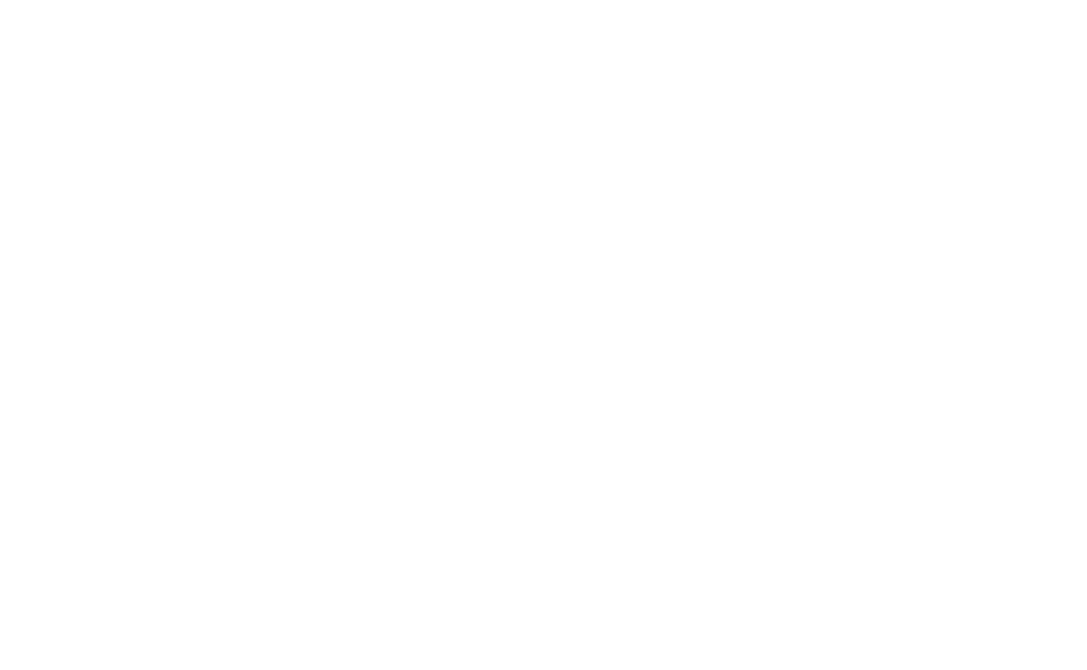
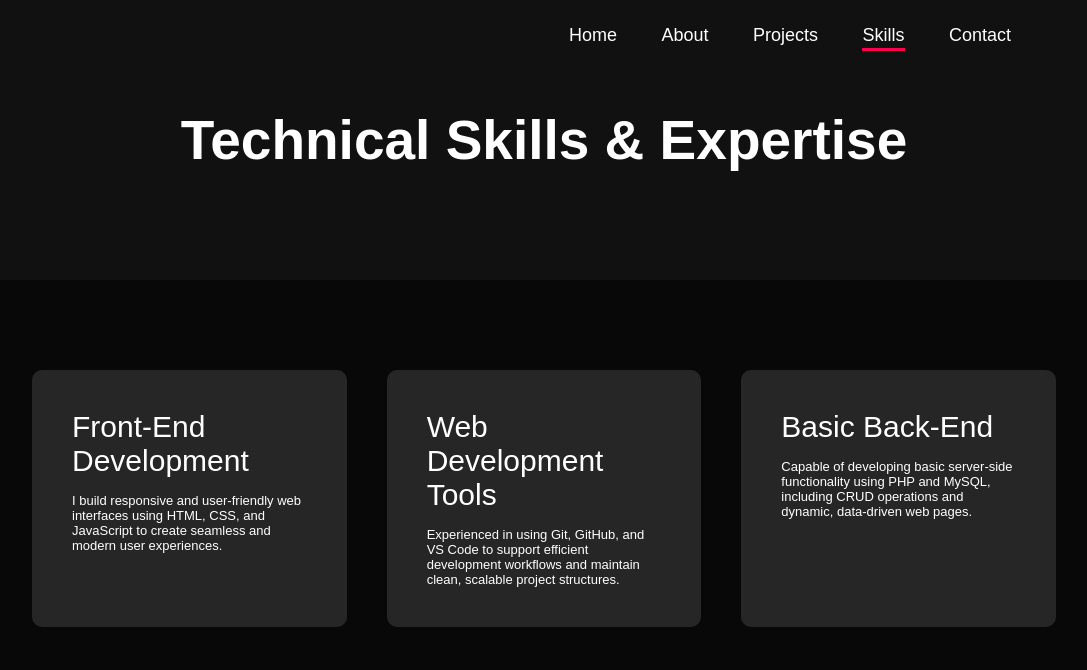
Before and after one commit to nesaathussholeha/personal-portfolio, a plain HTML site: page skills.html in a window 1280 px wide. Shown: the whole page, without its empty margins (96-1183 px from the left). Drawn offline with Linux system fonts and the light colour scheme.

Commit message:
skills page

```diff
--- a/skills.html
+++ b/skills.html
@@ -0,0 +1,58 @@
+<!DOCTYPE html>
+<html lang="en">
+
+<head>
+    <meta charset="UTF-8">
+    <meta name="viewport" content="width=device-width, initial-scale=1.0">
+    <title>Projects</title>
+    <link rel="stylesheet" href="css/styles.css">
+</head>
+
+<body class="inner-page">
+    <div id="header">
+        <div class="container">
+            <nav class="inner-nav">
+                <div class="logo-space"></div>
+                <ul>
+                    <li><a href="index.html">Home</a></li>
+                    <li><a href="about.html">About</a></li>
+                    <li><a href="projects.html">Projects</a></li>
+                    <li><a href="skills.html" class="active">Skills</a></li>
+                    <li><a href="contact.html">Contact</a></li>
+                </ul>
+            </nav>
+
+            <div class="header-text">
+                <h1>Technical Skills & Expertise</h1>
+            </div>
+
+        </div>
+    </div>
+    <div id="service">
+        <div class="container">
+            <!-- <h1 class="sub-title">My Services</h1> -->
+            <div class="service-list">
+                <div>
+                    <h2>Front-End Development</h2>
+                    <p>I build responsive and user-friendly web interfaces using HTML, CSS, and JavaScript to create
+                        seamless and modern user experiences.</p>
+                </div>
+                <div>
+                    <h2>Web Development Tools</h2>
+                    <p>Experienced in using Git, GitHub, and VS Code to support efficient development workflows and
+                        maintain clean, scalable project structures.</p>
+                </div>
+                <div>
+                    <h2>Basic Back-End</h2>
+                    <p>Capable of developing basic server-side functionality using PHP and MySQL, including CRUD
+                        operations and dynamic, data-driven web pages.</p>
+                </div>
+            </div>
+        </div>
+    </div>
+
+    <script src="js/script.js"></script>
+
+</body>
+
+</html>
```
Also changed, not shown: about.html (+0 -1 lines), projects.html (+3 -3 lines).
